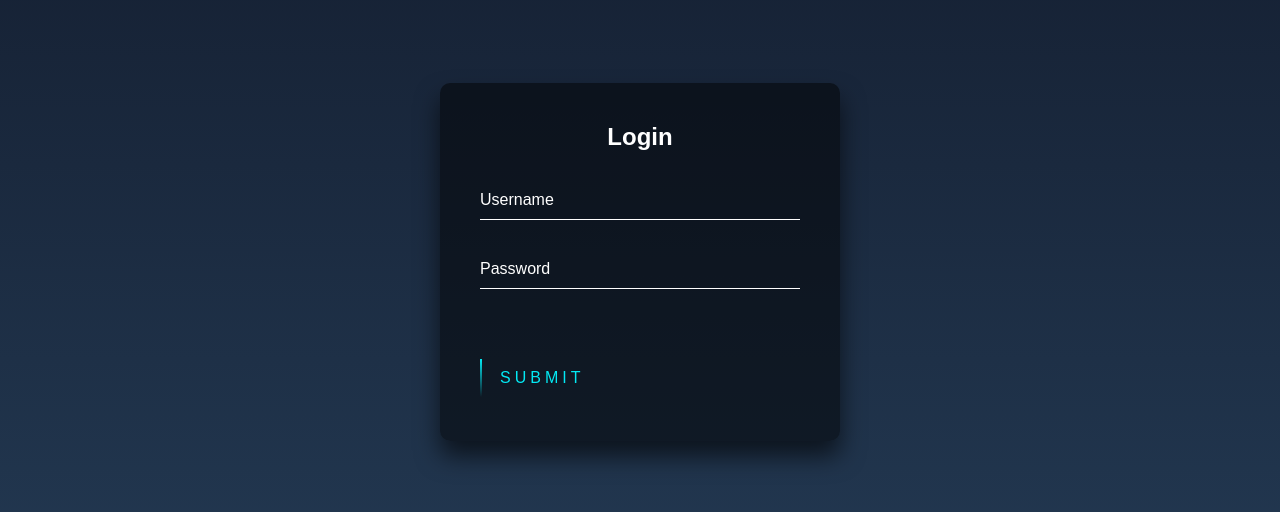
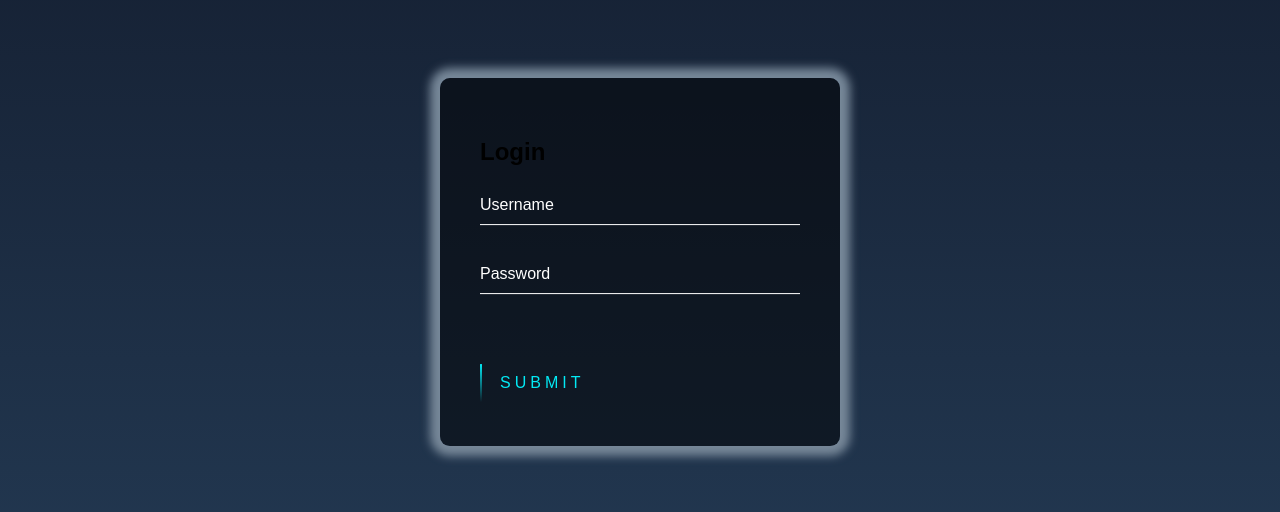
Before and after one commit to Lizzy52391/Cool_Login_Form, a plain HTML site: page index.html in a window 1280 px wide. Shown: the part 138-650 px from the top of the page. Drawn offline with Linux system fonts and the light colour scheme.

Commit message:
Update style.css

```diff
--- a/style.css
+++ b/style.css
@@ -5,7 +5,7 @@ body {
   margin:0;
   padding:0;
   font-family: sans-serif;
-  background: linear-gradient(#141e30, #243b55);
+  background:linear-gradient(#141e30, #243b55);
 }
 
 .login-box {
@@ -17,11 +17,11 @@ body {
   transform: translate(-50%, -50%);
   background: rgba(0,0,0,.5);
   box-sizing: border-box;
-  box-shadow: 0 15px 25px rgba(0,0,0,.6);
+  box-shadow: 0px 0px 10px 10px rgba(119,136,153);
   border-radius: 10px;
 }
 
-.login-box h2 {
+.login-box h1 {
   margin: 0 0 30px;
   padding: 0;
   color: #fff;
```
